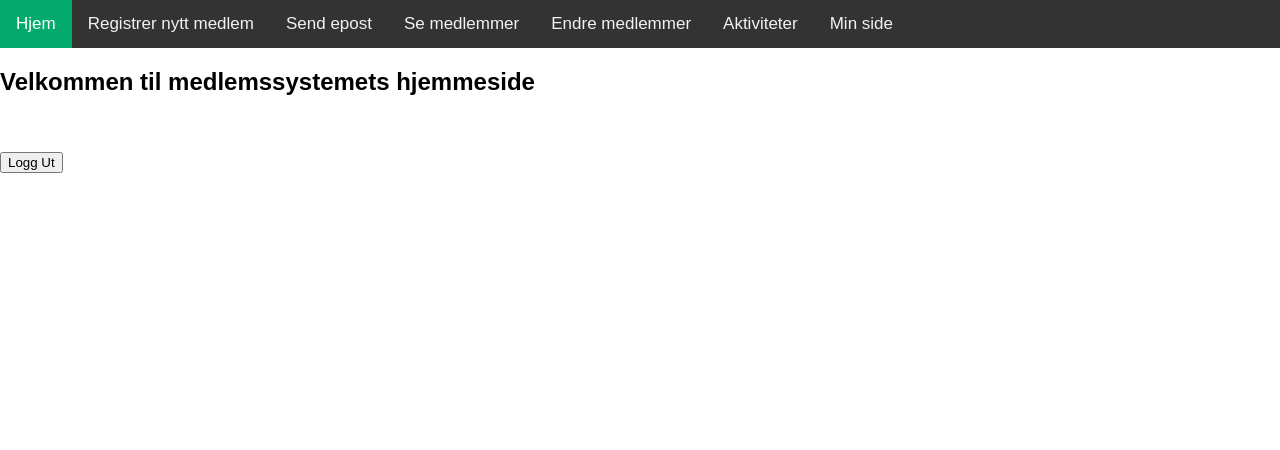
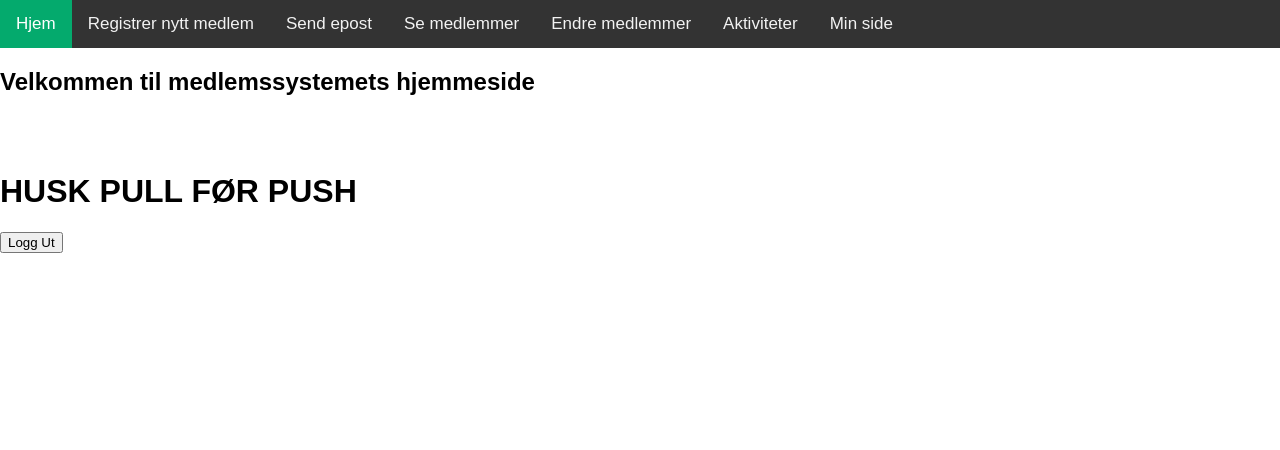
Before and after one commit to Adrianhammer/phpWebProject, a PHP site: page /app/views/testhjemmeside.php in a window 1280 px wide. Shown: the top 450 px of the page. Run offline with PHP 8.4, Linux system fonts and the light colour scheme; the visitor is signed in with stand-in values (Sample User, id 1).

Commit message:
huskemelding

```diff
--- a/app/views/testhjemmeside.php
+++ b/app/views/testhjemmeside.php
@@ -14,6 +14,7 @@ include ("../../includes/Footer.php");
 </head>
 <body>
 <h2>Velkommen til medlemssystemets hjemmeside</h2><br><br>
+<h1>HUSK PULL FØR PUSH</h1>
 
 
 
```
